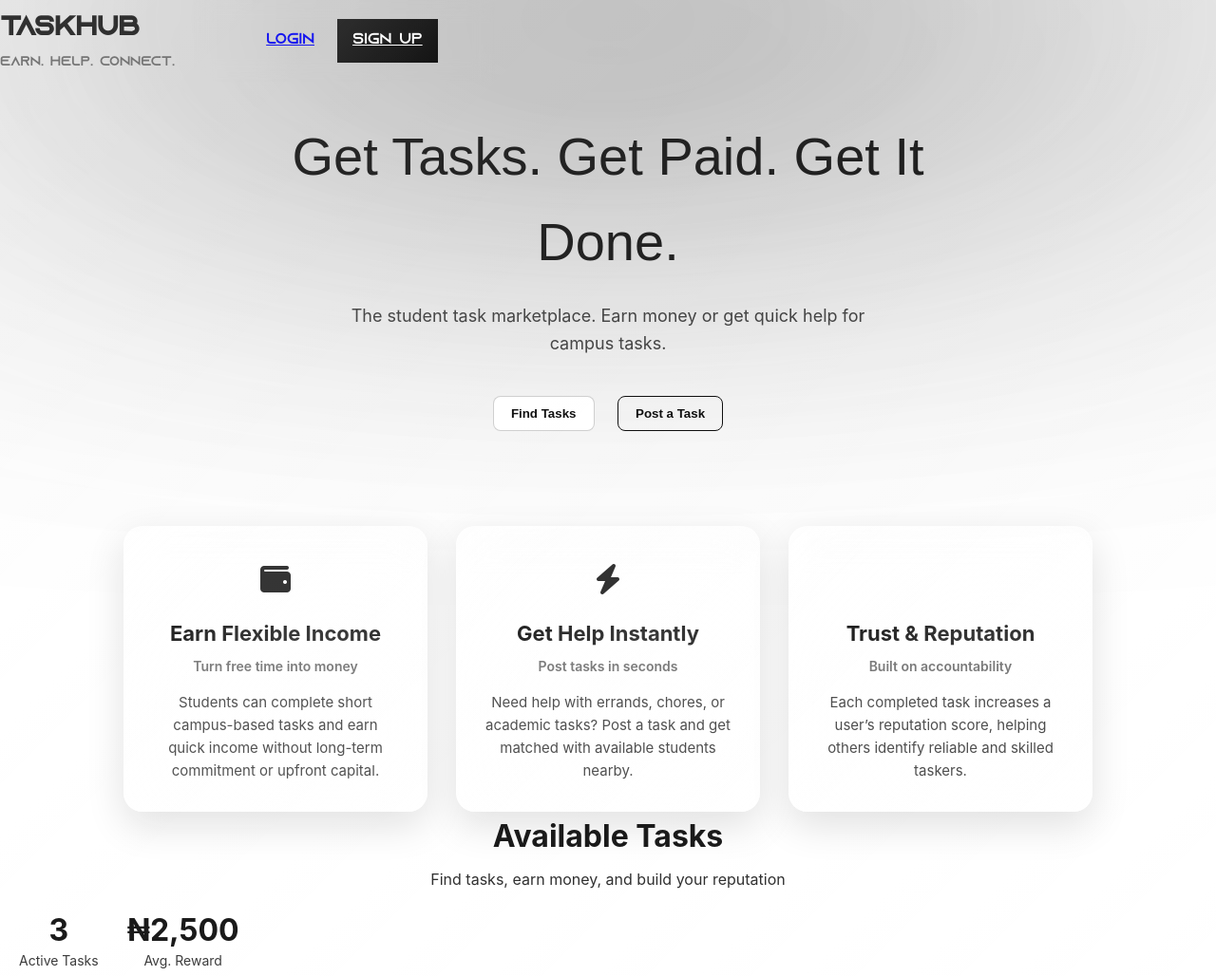
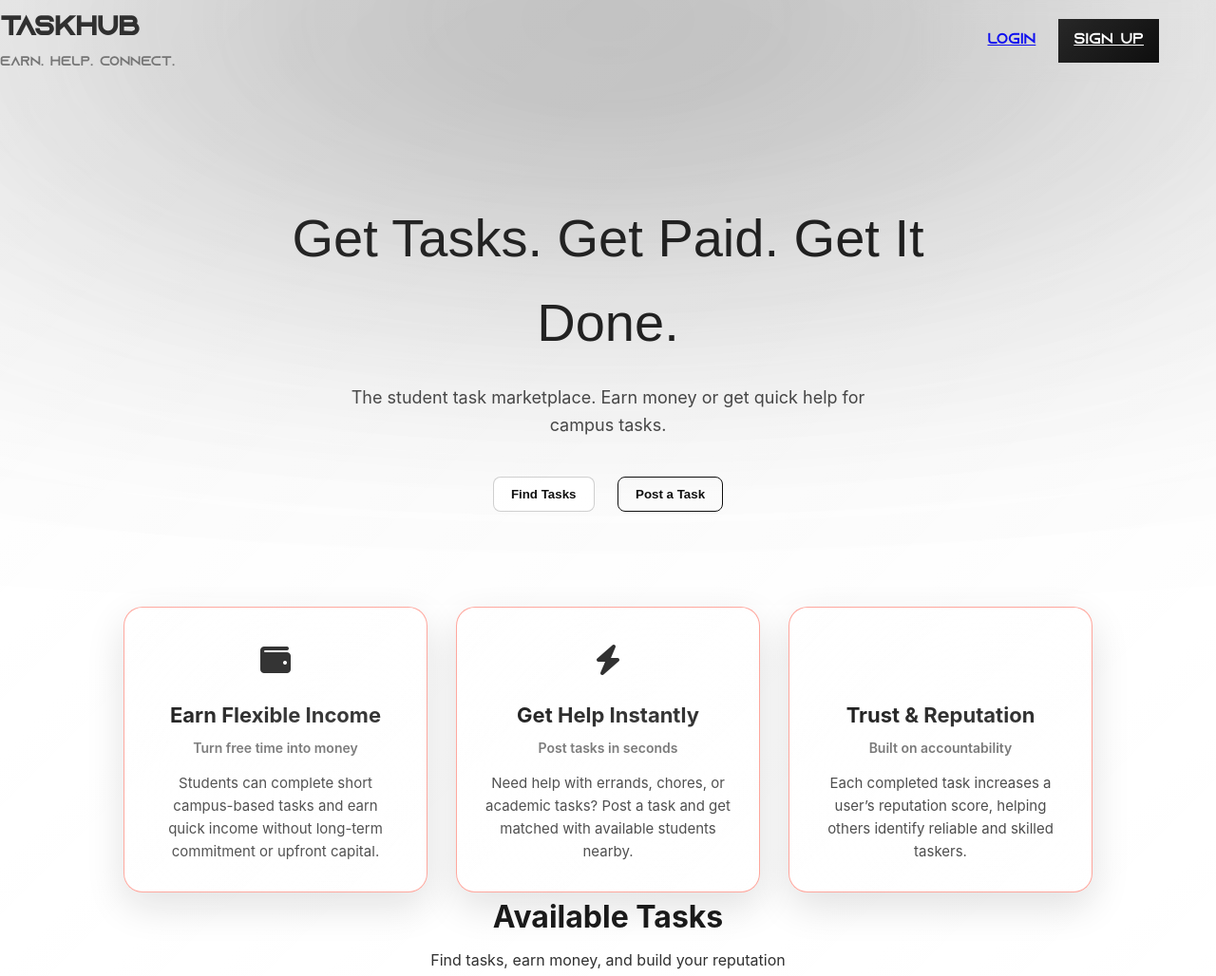
Before and after one commit to Expert-01/taskhub, a plain HTML site: page public/index.html in a window 1280 px wide. Shown: the top 1028 px of the page at 95% size. Drawn offline with Linux system fonts and the light colour scheme; some icons are missing; a web font is replaced by a local one.

Commit message:
Update style.css

```diff
--- a/public/style.css
+++ b/public/style.css
@@ -190,7 +190,7 @@ body::after {
     justify-content: space-between;
     align-items: center;
     gap: 20px;
-    position: fixed;
+
 
 
 }
@@ -887,9 +887,9 @@ button {
     rgba(255, 255, 255, 0.65),
     rgba(255, 255, 255, 0.35)
   );
-  backdrop-filter: blur(20px);
-  -webkit-backdrop-filter: blur(20px);
-  border: 1px solid rgba(255, 255, 255, 0.4);
+  backdrop-filter: blur(70px);
+  -webkit-backdrop-filter: blur(70px);
+  border: 1px solid rgba(255, 25, 2, 0.4);
   box-shadow:
     0 15px 40px rgba(0, 0, 0, 0.12),
     inset 0 0 30px rgba(255, 255, 255, 0.4);
```
